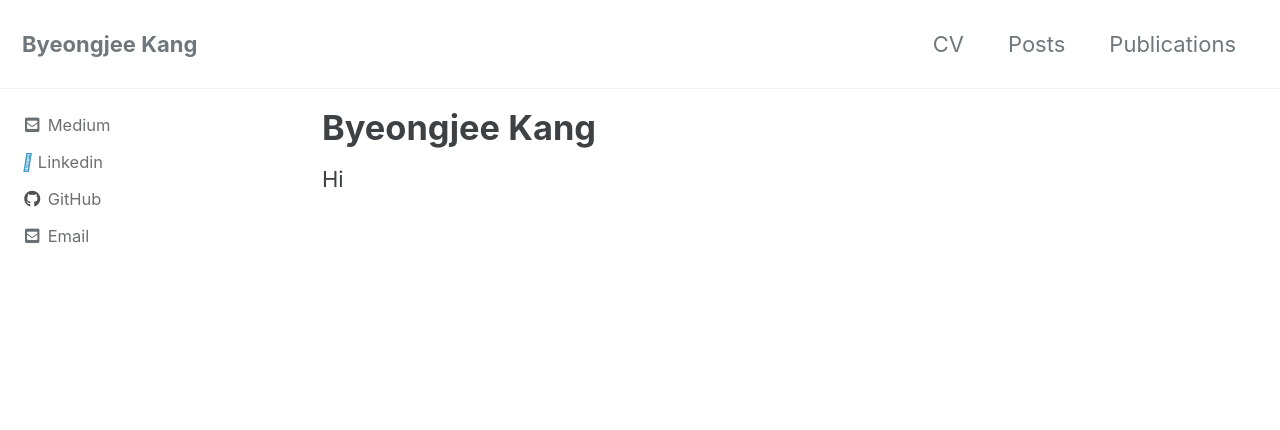
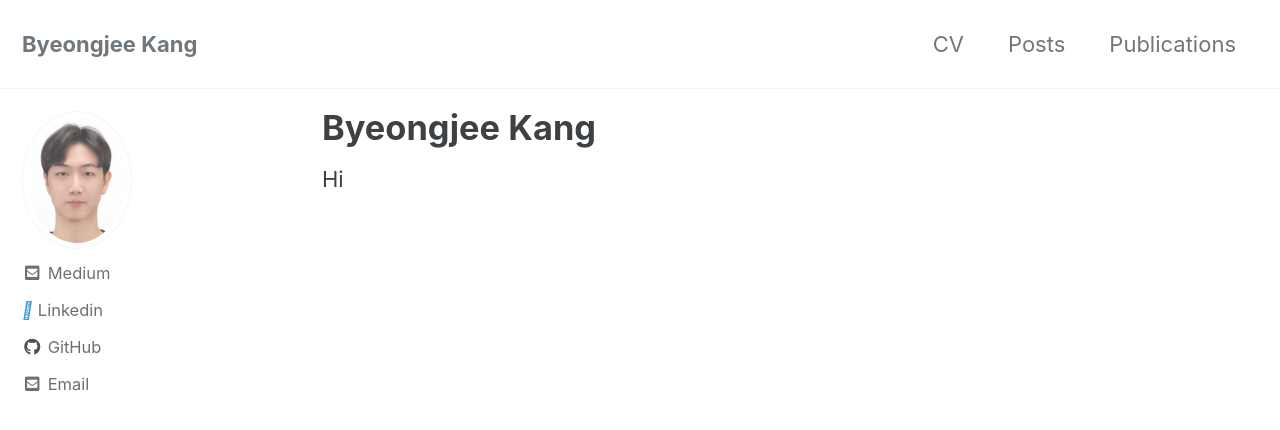
Before and after one commit to byeongjee/byeongjee.github.io, a Jekyll site: the page built from _pages/home.md, in a window 1280 px wide. Shown: the top 430 px of the page. Built offline with Jekyll 4.4.1, drawn with Linux system fonts in a browser that asks for light colours; cached includes are drawn as plain includes.

Commit message:
Add avatar

```diff
--- a/_config.yml
+++ b/_config.yml
@@ -99,7 +99,7 @@
 
 # Site Author
 author:
-  avatar: # path of avatar image, e.g. "/assets/images/bio-photo.jpg"
+  avatar: /assets/images/avatar.jpg # path of avatar image, e.g. "/assets/images/bio-photo.jpg"
   email: byeongjee@postech.ac.kr
   links:
     - label: "Medium"
@@ -294,4 +294,4 @@
       type: pages
     values:
       layout: single
-      author_profile: true
+      author_profile: false
```
Also changed, not shown: assets/images/avatar.jpg (added).
